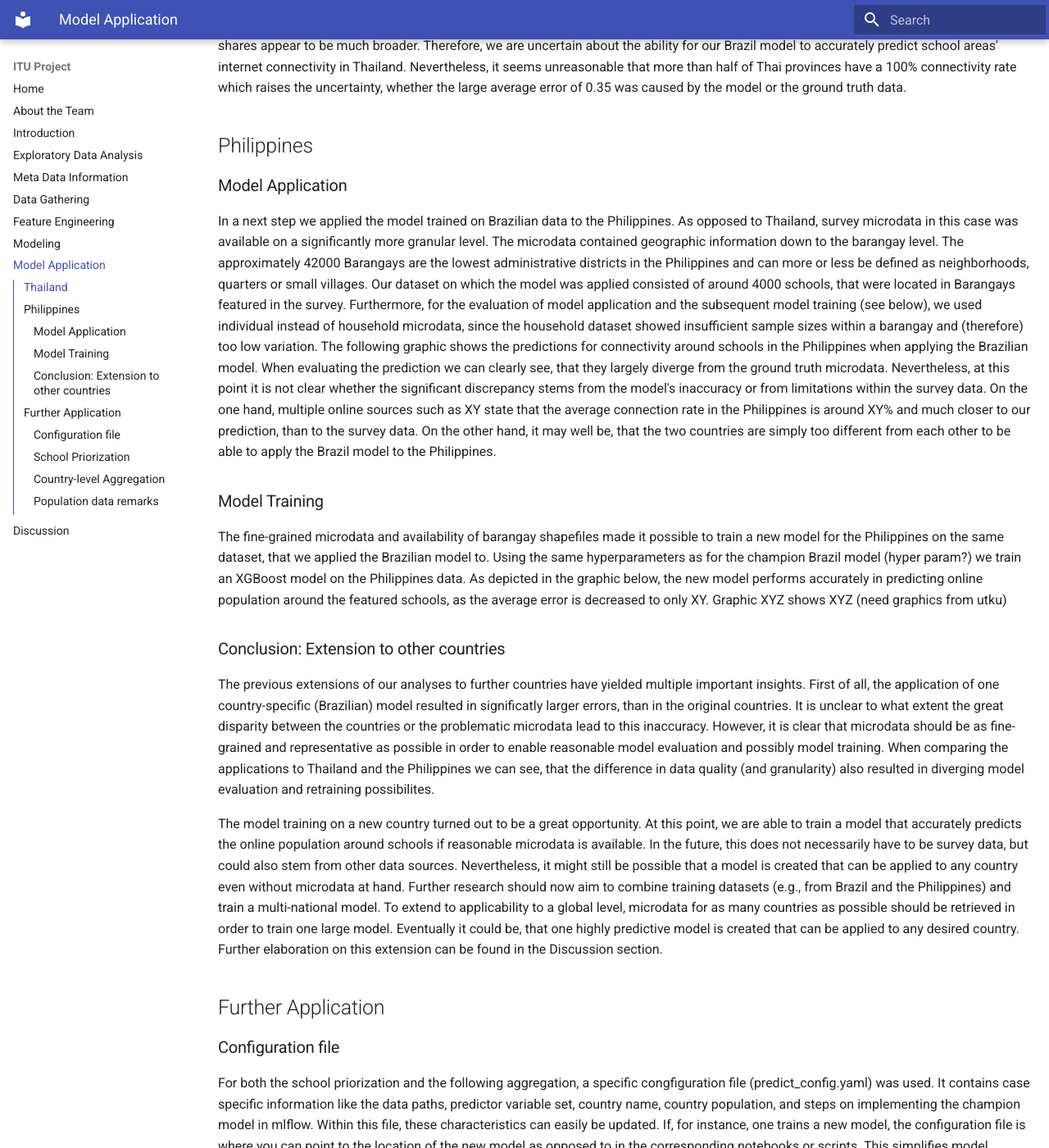
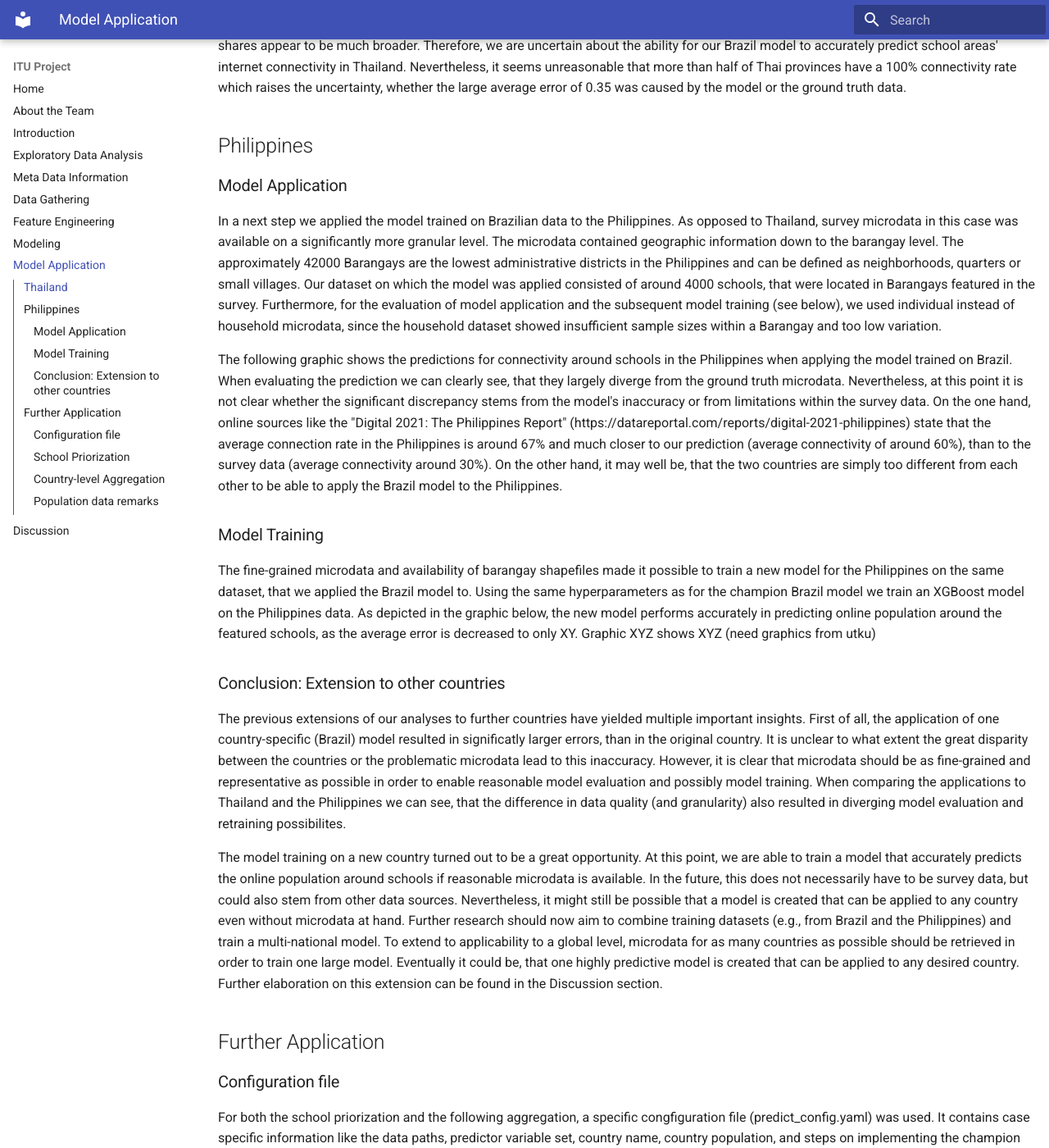
Before and after one commit to DSSGxUK/itu, an MkDocs documentation site: the page built from documentation/docs/modapp.md, in a window 1280 px wide and 1400 px high, scrolled down 3971 px. Shown: the whole window at 82% size. Built offline with MkDocs 1.6.1 and Material for MkDocs 9.7.7, drawn with Linux system fonts in a browser that asks for light colours.

Commit message:
pushed notebook, predict conf + doc updates

```diff
--- a/documentation/docs/modapp.md
+++ b/documentation/docs/modapp.md
@@ -38,14 +38,18 @@ By visual inspection, we can see that the model predictions on a province level
 ## Philippines
 
 ### Model Application
-In a next step we applied the model trained on Brazilian data to the Philippines. As opposed to Thailand, survey microdata in this case was available on a significantly more granular level. The microdata contained geographic information down to the barangay level. The approximately 42000 Barangays are the lowest administrative districts in the Philippines and can more or less be defined as neighborhoods, quarters or small villages. Our dataset on which the model was applied consisted of around 4000 schools, that were located in Barangays featured in the survey. Furthermore, for the evaluation of model application and the subsequent model training (see below), we used individual instead of household microdata, since the household dataset showed insufficient sample sizes within a barangay and (therefore) too low variation.
-The following graphic shows the predictions for connectivity around schools in the Philippines when applying the Brazilian model. When evaluating the prediction we can clearly see, that they largely diverge from the ground truth microdata. Nevertheless, at this point it is not clear whether the significant discrepancy stems from the model's inaccuracy or from limitations within the survey data. On the one hand,  multiple online sources such as XY state that the average connection rate in the Philippines is around XY% and much closer to our prediction, than to the survey data. On the other hand, it may well be, that the two countries are simply too different from each other to be able to apply the Brazil model to the Philippines.
+
+In a next step we applied the model trained on Brazilian data to the Philippines. As opposed to Thailand, survey microdata in this case was available on a significantly more granular level. The microdata contained geographic information down to the barangay level. The approximately 42000 Barangays are the lowest administrative districts in the Philippines and can be defined as neighborhoods, quarters or small villages. Our dataset on which the model was applied consisted of around 4000 schools, that were located in Barangays featured in the survey. Furthermore, for the evaluation of model application and the subsequent model training (see below), we used individual instead of household microdata, since the household dataset showed insufficient sample sizes within a Barangay and too low variation.
+
+The following graphic shows the predictions for connectivity around schools in the Philippines when applying the model trained on Brazil. When evaluating the prediction we can clearly see, that they largely diverge from the ground truth microdata. Nevertheless, at this point it is not clear whether the significant discrepancy stems from the model's inaccuracy or from limitations within the survey data. On the one hand,  online sources like the "Digital 2021: The Philippines Report" (https://datareportal.com/reports/digital-2021-philippines) state that the average connection rate in the Philippines is around 67% and much closer to our prediction (average connectivity of around 60%), than to the survey data (average connectivity around 30%). On the other hand, it may well be, that the two countries are simply too different from each other to be able to apply the Brazil model to the Philippines.
 
 ### Model Training
-The fine-grained microdata and availability of barangay shapefiles made it possible to train a new model for the Philippines on the same dataset, that we applied the Brazilian model to. Using the same hyperparameters as for the champion Brazil model (hyper param?) we train an XGBoost model on the Philippines data. As depicted in the graphic below, the new model performs accurately in predicting online population around the featured schools, as the average error is decreased to only XY. Graphic XYZ shows XYZ (need graphics from utku)
+
+The fine-grained microdata and availability of barangay shapefiles made it possible to train a new model for the Philippines on the same dataset, that we applied the Brazil model to. Using the same hyperparameters as for the champion Brazil model we train an XGBoost model on the Philippines data. As depicted in the graphic below, the new model performs accurately in predicting online population around the featured schools, as the average error is decreased to only XY. Graphic XYZ shows XYZ (need graphics from utku)
 
 ### Conclusion: Extension to other countries
-The previous extensions of our analyses to further countries have yielded multiple important insights. First of all, the application of one country-specific (Brazilian) model resulted in significatly larger errors, than in the original countries. It is unclear to what extent  the great disparity between the countries or the problematic microdata lead to this inaccuracy. However, it is clear that microdata should be as fine-grained and representative as possible in order to enable reasonable model evaluation and possibly model training. When comparing the applications to Thailand and the Philippines we can see, that the difference in data quality (and granularity) also resulted in diverging model evaluation and retraining possibilites.
+
+The previous extensions of our analyses to further countries have yielded multiple important insights. First of all, the application of one country-specific (Brazil) model resulted in significatly larger errors, than in the original country. It is unclear to what extent the great disparity between the countries or the problematic microdata lead to this inaccuracy. However, it is clear that microdata should be as fine-grained and representative as possible in order to enable reasonable model evaluation and possibly model training. When comparing the applications to Thailand and the Philippines we can see, that the difference in data quality (and granularity) also resulted in diverging model evaluation and retraining possibilites.
 
 The model training on a new country turned out to be a great opportunity. At this point, we are able to train a model that accurately predicts the online population around schools if reasonable microdata is available. In the future, this does not necessarily have to be survey data, but could also stem from other data sources.
 Nevertheless, it might still be possible that a model is created that can be applied to any country even without microdata at hand. Further research should now aim to combine training datasets (e.g., from Brazil and the Philippines) and train a multi-national model. To extend to applicability to a global level, microdata for as many countries as possible should be retrieved in order to train one large model. Eventually it could be, that one highly predictive model is created that can be applied to any desired country. Further elaboration on this extension can be found in the Discussion section.
```
Also changed, not shown: documentation/docs/conc.md (+1 -1 lines), 4 other files.
